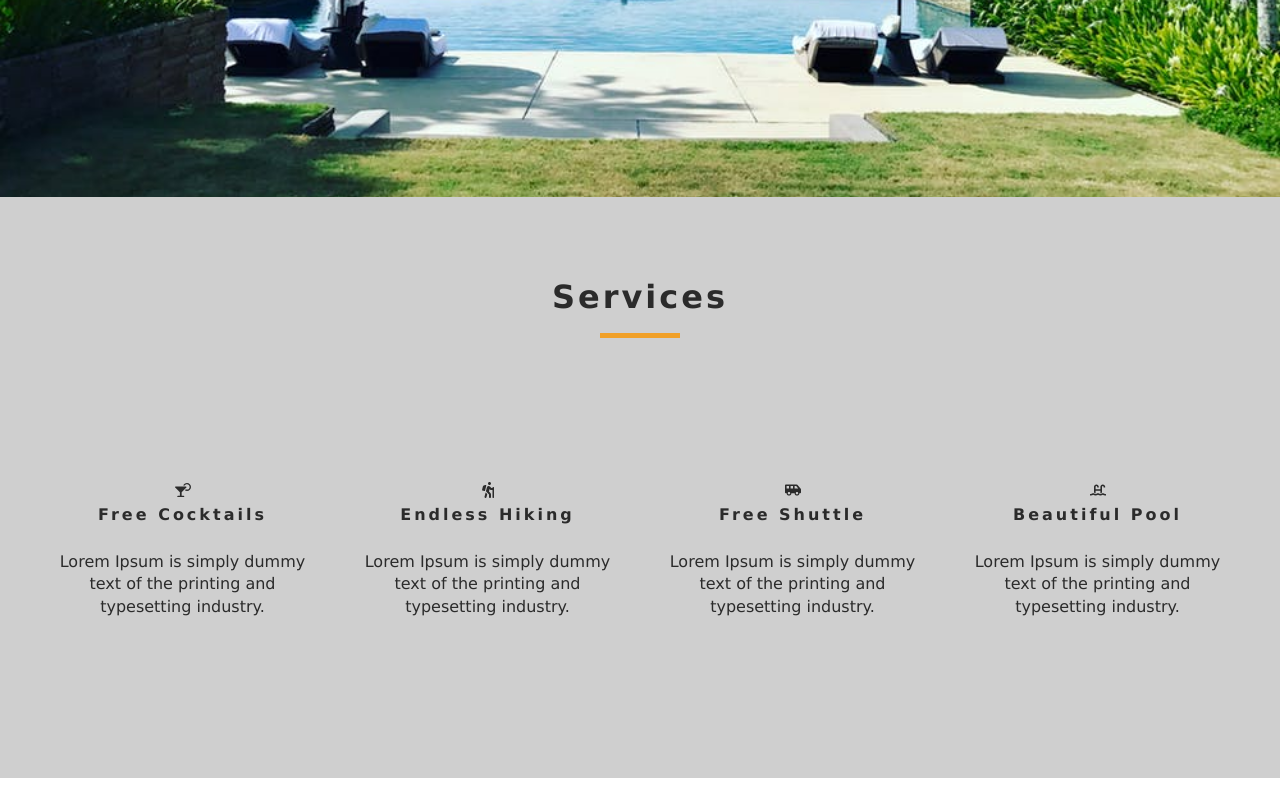
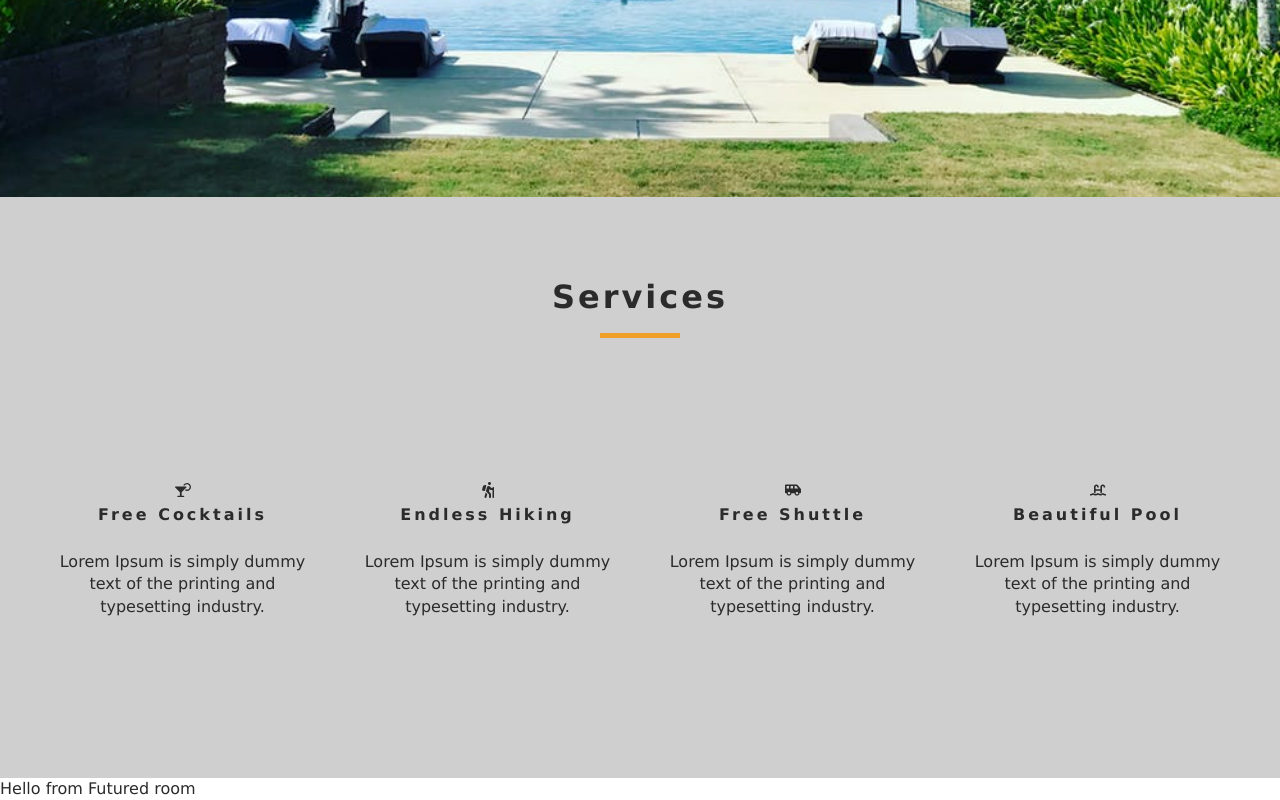
Before and after one commit to Giselesoubeiga/Oasis, a React (Create React App) app: page / in a window 1280 px wide. Shown: the part 603-1403 px from the top of the page. Before the commit the page ends 1381 px from the top, so only its background shows below. Built offline with nearby package versions, Linux system fonts and the light colour scheme.

Commit message:
Featured component

```diff
--- a/src/components/FeaturedRooms.js
+++ b/src/components/FeaturedRooms.js
@@ -4,7 +4,7 @@ export default class FeaturedRooms extends Component {
     render() {
         return (
             <div>
-
+Hello from Futured room
             </div>
         )
     }
--- a/src/pages/Home.js
+++ b/src/pages/Home.js
@@ -3,6 +3,7 @@ import Hero from "../components/Hero";
 import Banner from "../components/Banner";
 import{Link} from "react-router-dom";
 import Services from "../components/Services"
+import FuturedRooms from "../components/FeaturedRooms"
 
 
 export default function Home() {
@@ -15,6 +16,8 @@ export default function Home() {
         </Banner>
     </Hero>
     <Services/>
+    <FuturedRooms/>
+
     </>
     );
 
```
Also changed, not shown: 1 other file (tests, documents, lock files or other folders).
